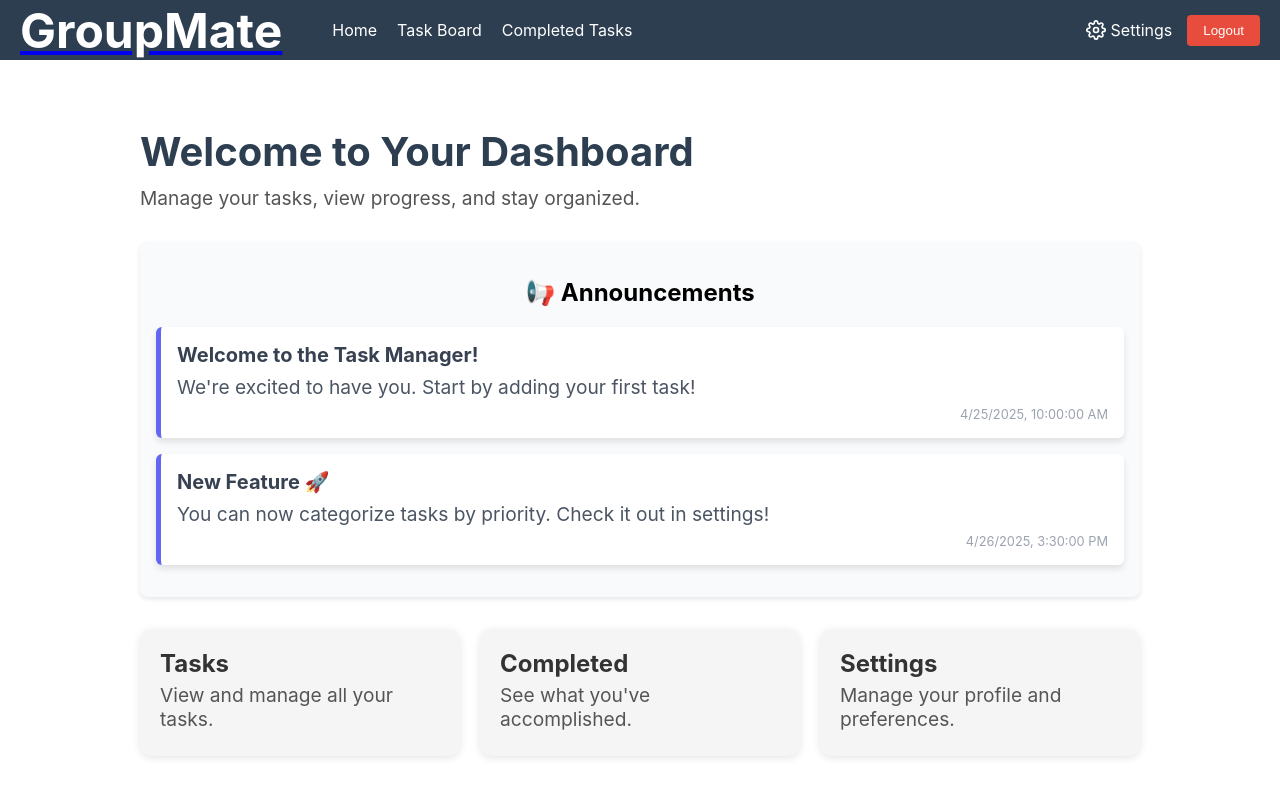
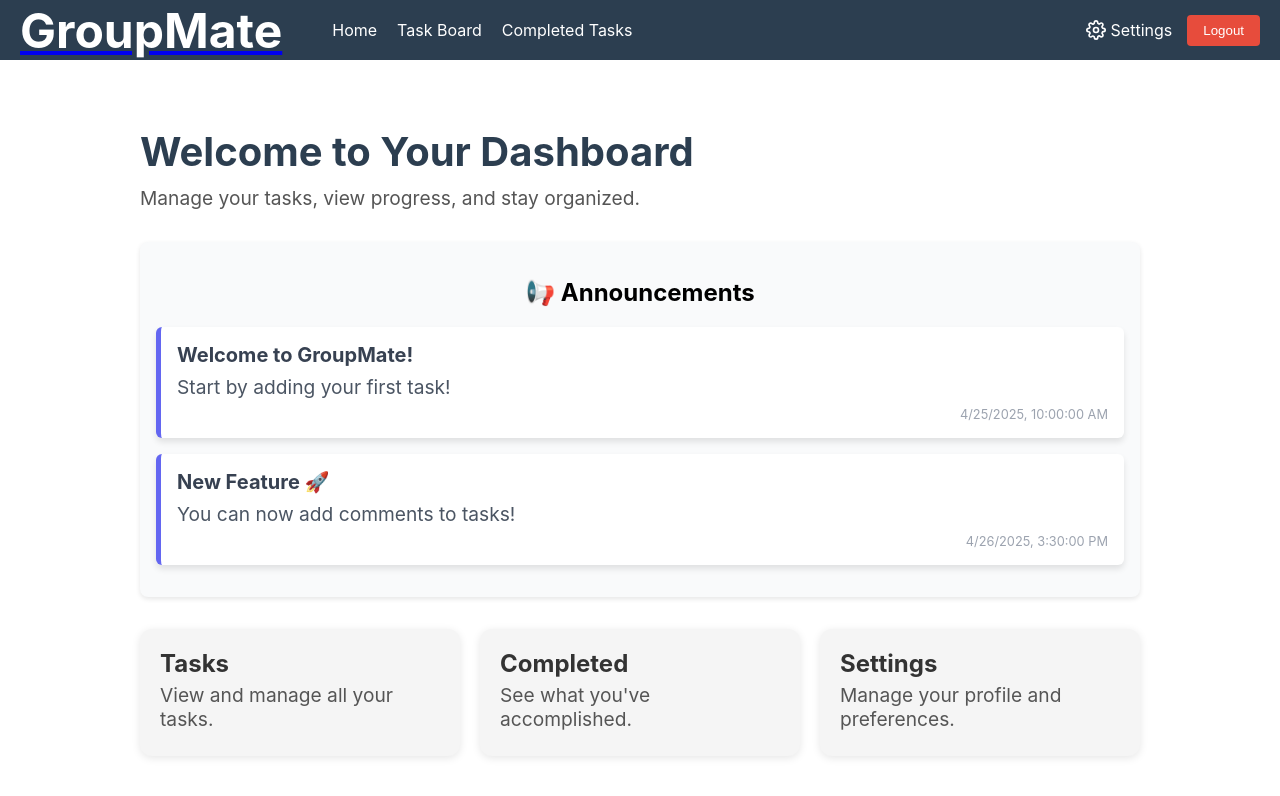
Before and after one commit to jrveloya/GroupMate, a React (Create React App) app in the folder frontend/: page /dashboard in a window 1280 px wide. Shown: the top 796 px of the page. Built offline with nearby package versions, Linux system fonts and the light colour scheme.

Commit message:
changed sample data

```diff
--- a/frontend/src/components/Dashboard.jsx
+++ b/frontend/src/components/Dashboard.jsx
@@ -17,15 +17,14 @@ const Dashboard = () => {
     const sampleData = [
       {
         id: 1,
-        title: "Welcome to the Task Manager!",
-        message: "We're excited to have you. Start by adding your first task!",
+        title: "Welcome to GroupMate!",
+        message: "Start by adding your first task!",
         created_at: "2025-04-25T10:00:00Z",
       },
       {
         id: 2,
         title: "New Feature 🚀",
-        message:
-          "You can now categorize tasks by priority. Check it out in settings!",
+        message: "You can now add comments to tasks!",
         created_at: "2025-04-26T15:30:00Z",
       },
     ];
```
